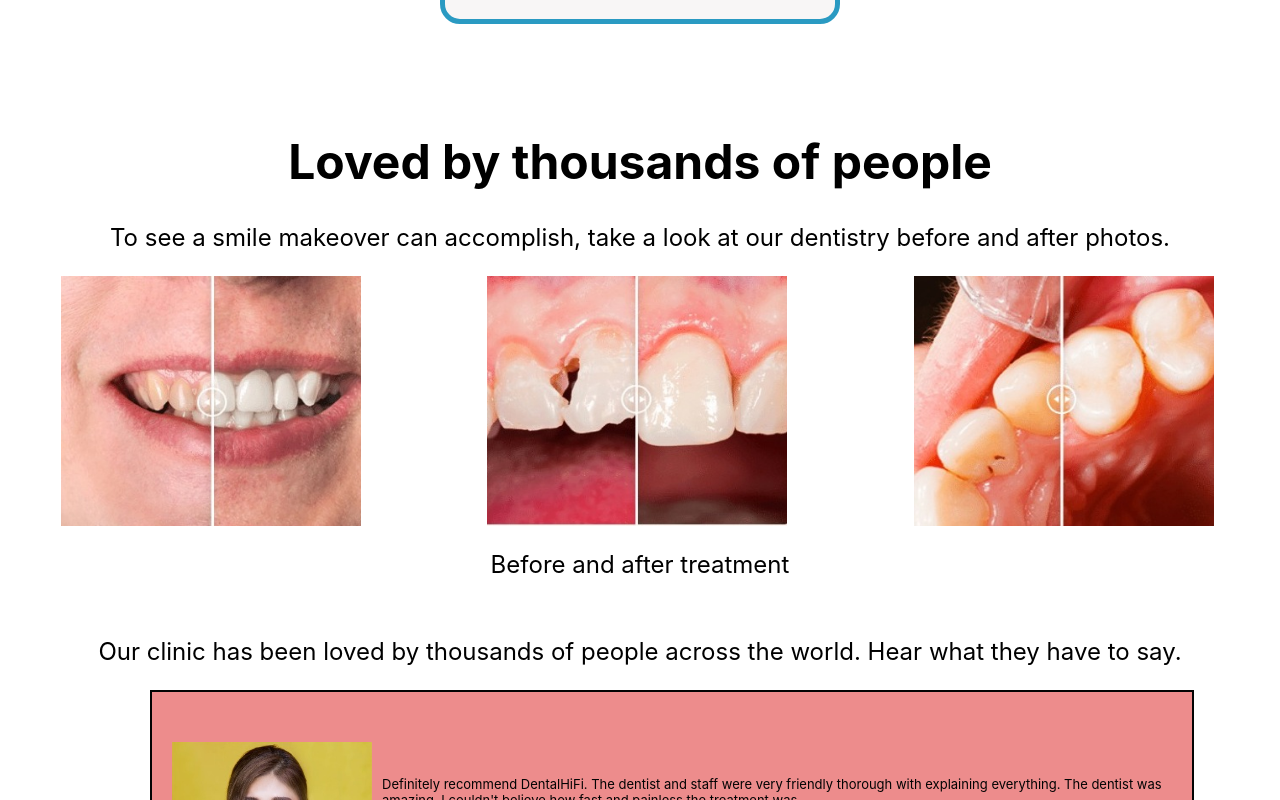
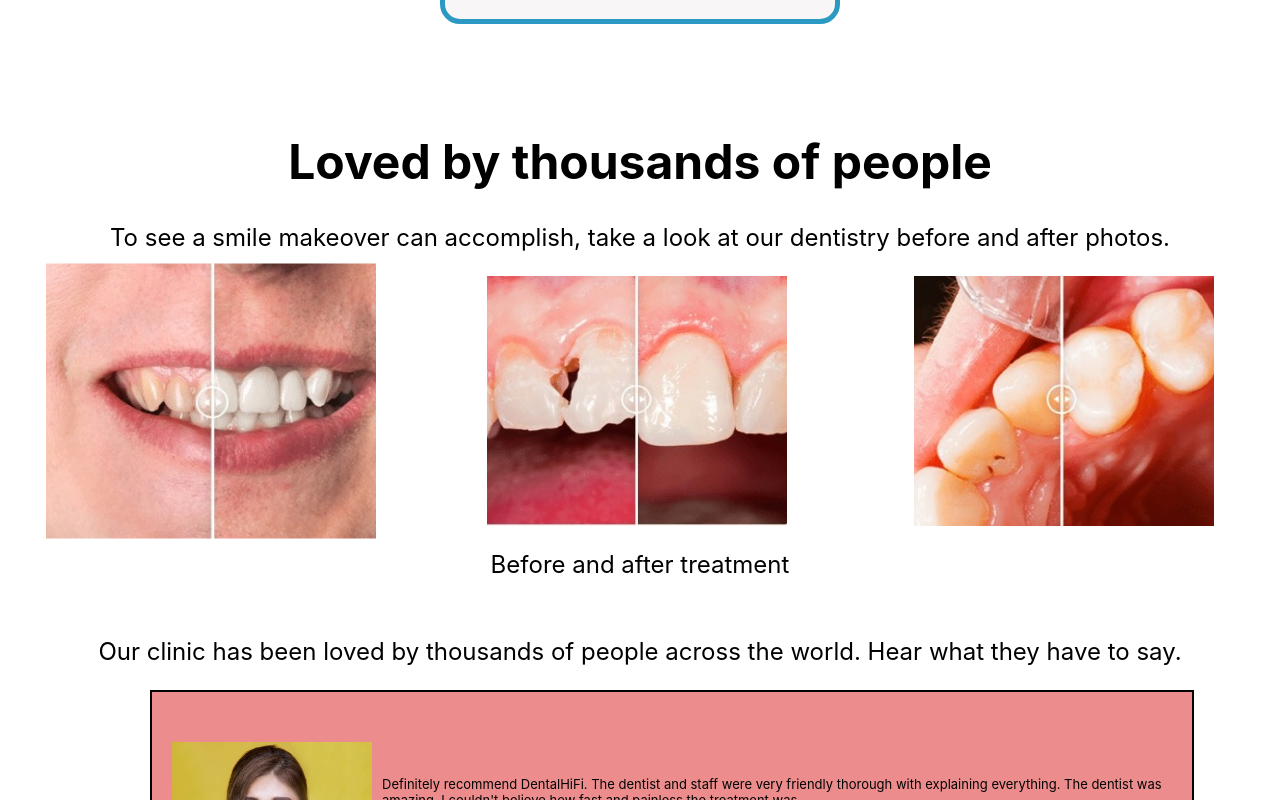
Before and after one commit to Kriti1211/DentalHi, a React (Create React App) app: page / in a window 1280 px wide. In both pictures the pointer is over the picture 210 px from the left and 4095 px from the top of the page. Shown: the part 3695-4495 px from the top of the page. Built offline with nearby package versions, Linux system fonts and the light colour scheme.

Commit message:
Initial commit

```diff
--- a/src/Styles/Services.css
+++ b/src/Styles/Services.css
@@ -131,6 +131,9 @@
     border-color: #030303;
     background-color: rgb(237, 140, 140);
 }
+.review-images img:hover {
+    transform: scale(1.1); /* Increase scale to 1.1 on hover */
+}
 
 .review-content1 {
     margin-bottom: 20px;
```
